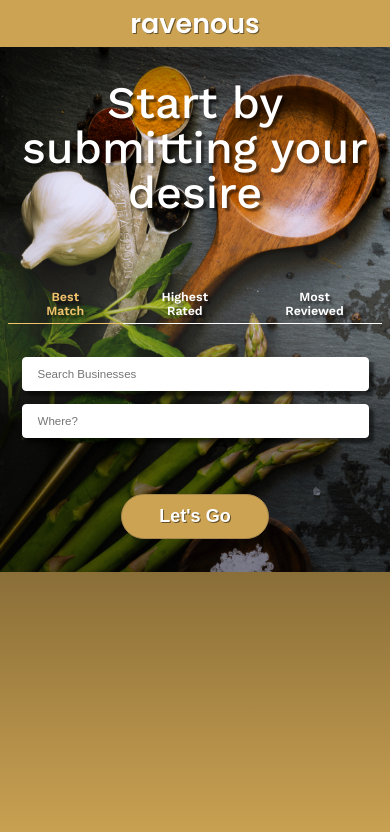
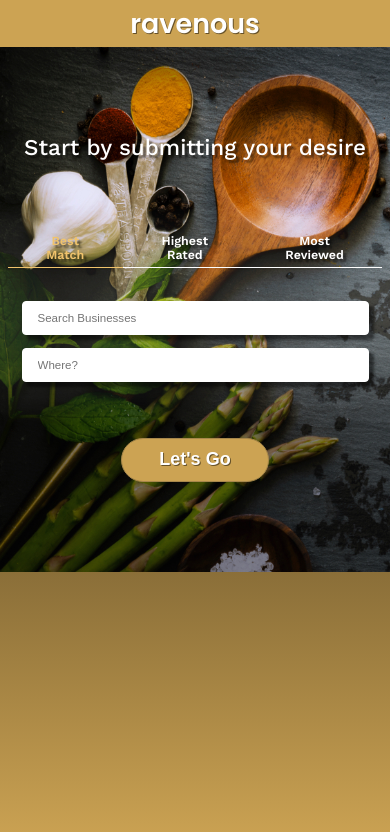
Before and after one commit to NekrozK/ravenous, a React (Create React App) app: page / in a window 390 px wide. Shown: the top 832 px of the page. Built offline with nearby package versions, Linux system fonts and the light colour scheme.

Commit message:
just fixing

```diff
--- a/src/container/SearchBar/SearchBar.css
+++ b/src/container/SearchBar/SearchBar.css
@@ -105,7 +105,7 @@
     margin-right: 0;
     margin-bottom: .86rem;
     }
-    h2{
+    .SearchBar h2{
         font-size: 1.5rem;
     }
 }
--- a/src/container/SearchBar/SearchBar.js
+++ b/src/container/SearchBar/SearchBar.js
@@ -11,6 +11,7 @@ class SearchBar extends React.Component{
         };
 
         //Se tiene que bind porque este se declaro, haciendo que su this pierda su contexto
+        //En cambio si se usa arrow function como los otros, this no pierde su contexto
         this.handleTermChange = this.handleTermChange.bind(this);
     }
 
```
